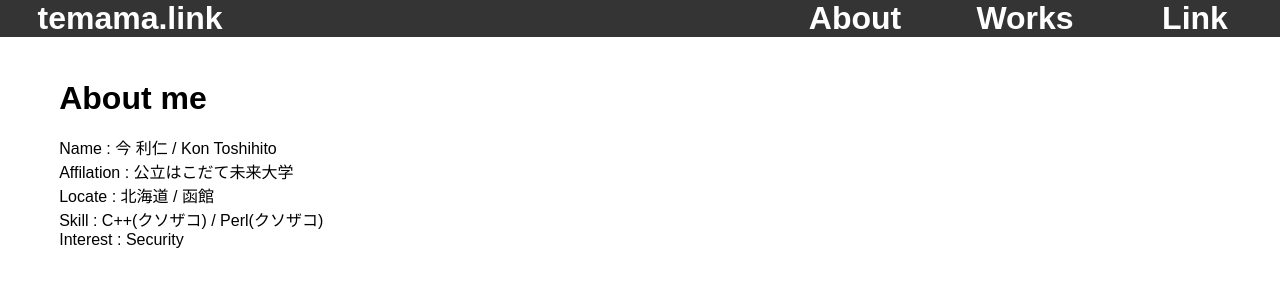
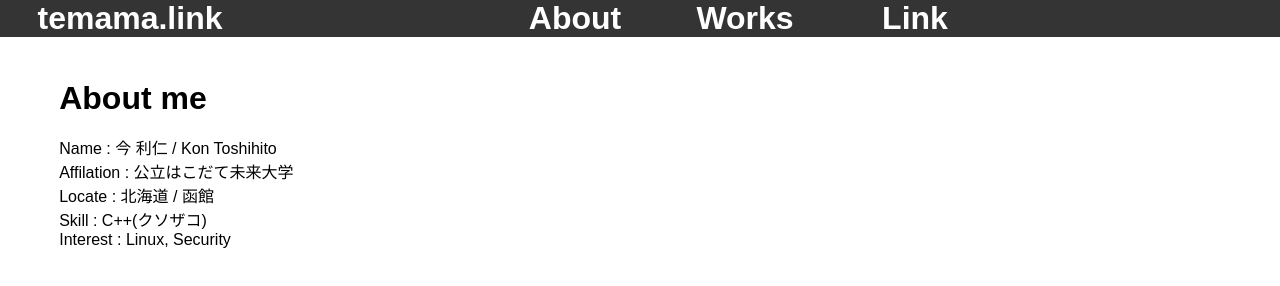
Before and after one commit to ToshihitoKon/ToshihitoKon.github.io, a plain HTML site: page about.html in a window 1280 px wide. Drawn offline with nearby package versions, Linux system fonts and the light colour scheme.

Commit message:
rewrite about

```diff
--- a/about.html
+++ b/about.html
@@ -23,8 +23,8 @@
 			Name		: 今 利仁 / Kon Toshihito<br>
 			Affilation	: 公立はこだて未来大学<br>
 			Locate		: 北海道 / 函館<br>
-			Skill		: C++(クソザコ) / Perl(クソザコ)<br>
-			Interest	: Security<br>
+			Skill		: C++(クソザコ)<br>
+			Interest	: Linux, Security<br>
 			</p>
 		</div>
 	</div>
--- a/style.css
+++ b/style.css
@@ -1,4 +1,5 @@
 * {
+	width: 1000px;
 	margin: 0;
 }
 body{
```
